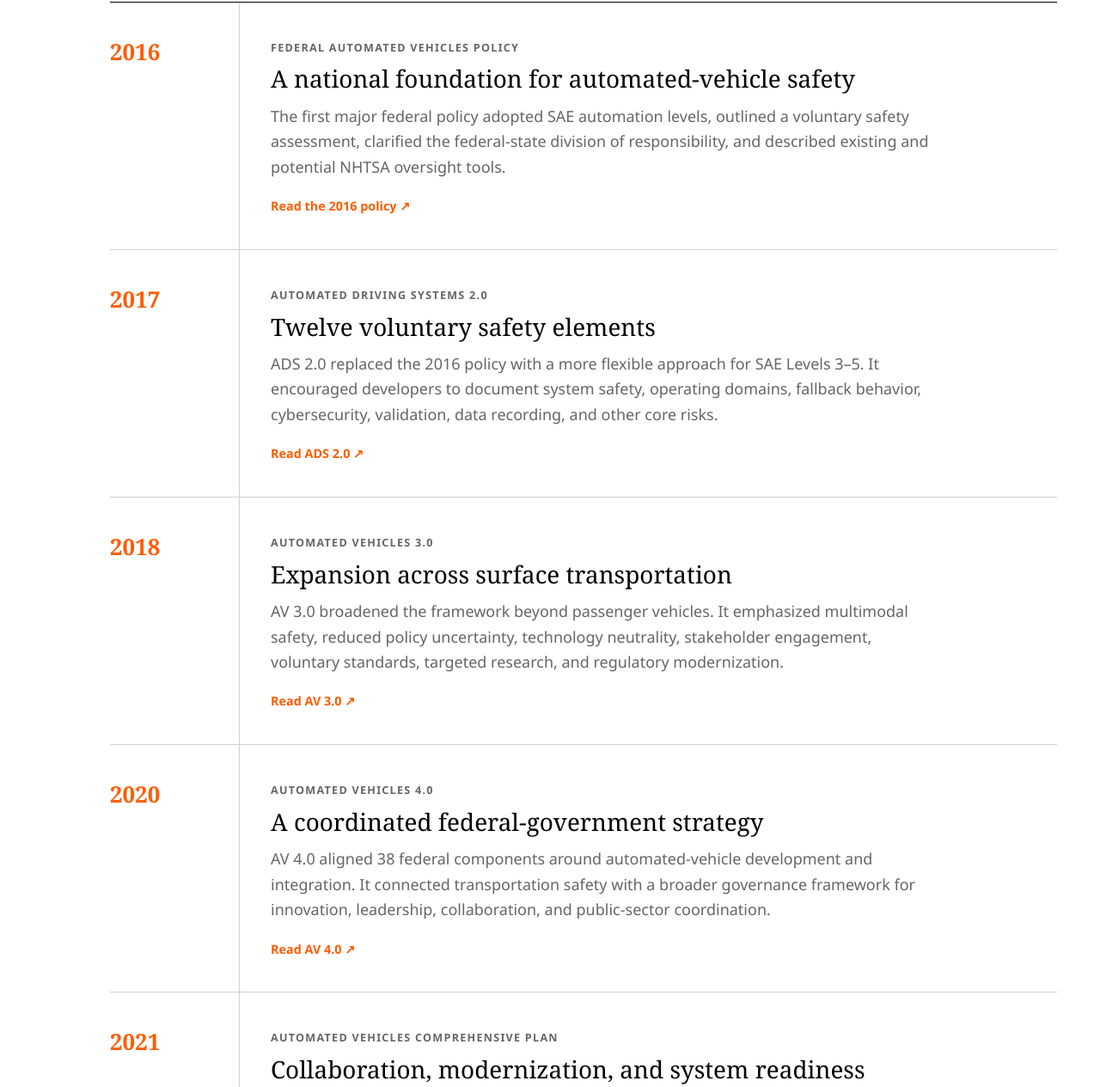
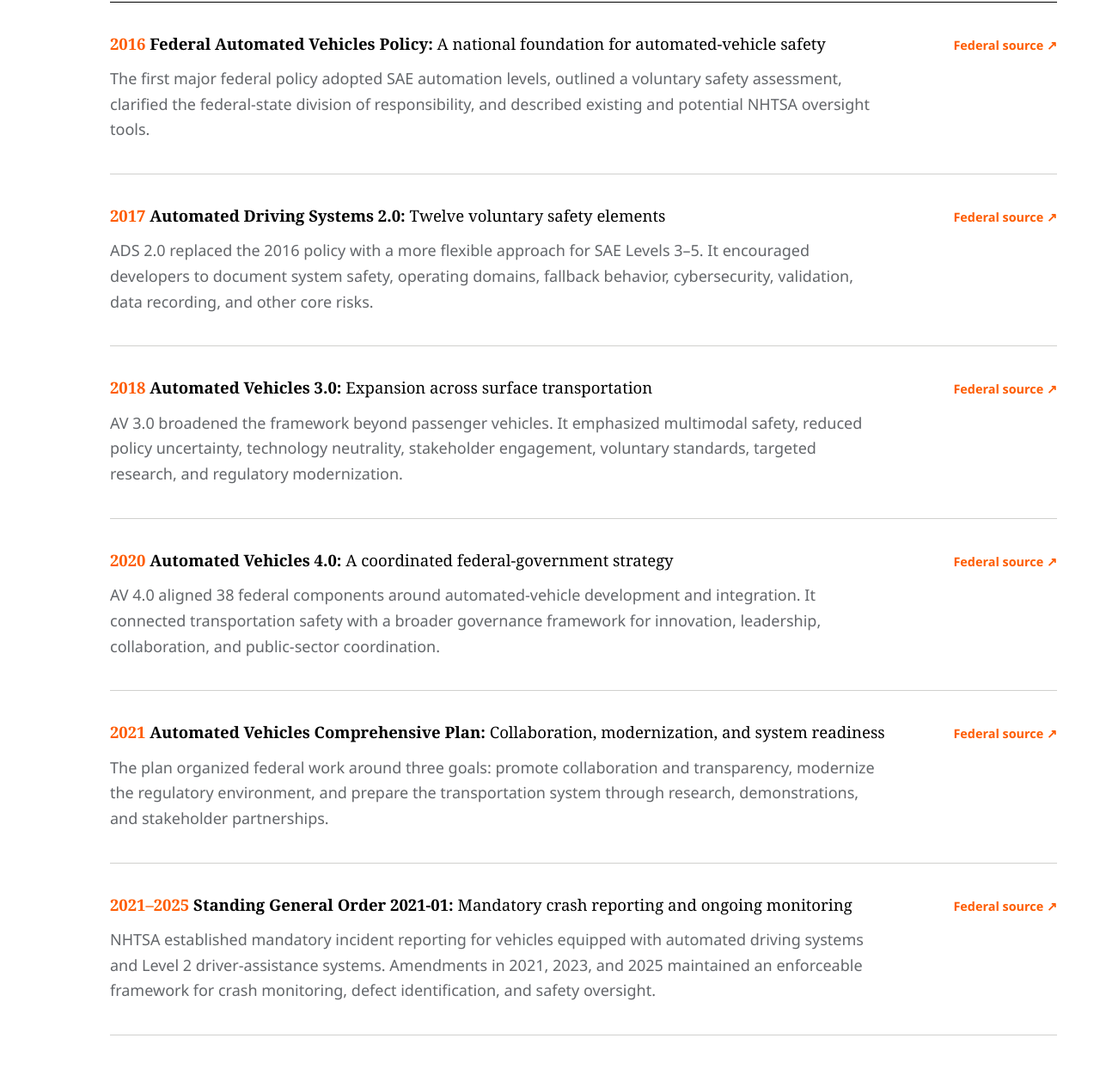
Before and after one commit to xinyangdu0210/RAV-regulation, a website: page index.html in a window 1280 px wide. Shown: the part 3243-4508 px from the top of the page at 86% size. Drawn offline with Linux system fonts and the light colour scheme.

Commit message:
Align federal timeline titles and links

```diff
--- a/index.html
+++ b/index.html
@@ -69,28 +69,22 @@
         <p class="section-lead">Since 2016, the U.S. Department of Transportation and the National Highway Traffic Safety Administration have progressively expanded the federal approach to automated vehicles. The framework balances innovation with public safety through national guidance, regulatory modernization, interagency coordination, and mandatory crash reporting.</p>
         <ol class="federal-timeline">
           <li>
-            <div class="timeline-year">2016</div>
-            <article class="timeline-entry"><span class="timeline-policy">Federal Automated Vehicles Policy</span><h3>A national foundation for automated-vehicle safety</h3><p>The first major federal policy adopted SAE automation levels, outlined a voluntary safety assessment, clarified the federal-state division of responsibility, and described existing and potential NHTSA oversight tools.</p><a href="https://www.transportation.gov/sites/dot.gov/files/docs/AV%20policy%20guidance%20PDF.pdf" target="_blank" rel="noreferrer">Read the 2016 policy <span aria-hidden="true">↗</span></a></article>
+            <article class="timeline-entry"><div class="timeline-title-row"><h3><span class="timeline-year">2016</span> <span class="timeline-policy">Federal Automated Vehicles Policy:</span> A national foundation for automated-vehicle safety</h3><a href="https://www.transportation.gov/sites/dot.gov/files/docs/AV%20policy%20guidance%20PDF.pdf" target="_blank" rel="noreferrer">Federal source <span aria-hidden="true">↗</span></a></div><p>The first major federal policy adopted SAE automation levels, outlined a voluntary safety assessment, clarified the federal-state division of responsibility, and described existing and potential NHTSA oversight tools.</p></article>
           </li>
           <li>
-            <div class="timeline-year">2017</div>
-            <article class="timeline-entry"><span class="timeline-policy">Automated Driving Systems 2.0</span><h3>Twelve voluntary safety elements</h3><p>ADS 2.0 replaced the 2016 policy with a more flexible approach for SAE Levels 3–5. It encouraged developers to document system safety, operating domains, fallback behavior, cybersecurity, validation, data recording, and other core risks.</p><a href="https://www.nhtsa.gov/sites/nhtsa.gov/files/documents/13069a-ads2.0_090617_v9a_tag.pdf" target="_blank" rel="noreferrer">Read ADS 2.0 <span aria-hidden="true">↗</span></a></article>
+            <article class="timeline-entry"><div class="timeline-title-row"><h3><span class="timeline-year">2017</span> <span class="timeline-policy">Automated Driving Systems 2.0:</span> Twelve voluntary safety elements</h3><a href="https://www.nhtsa.gov/sites/nhtsa.gov/files/documents/13069a-ads2.0_090617_v9a_tag.pdf" target="_blank" rel="noreferrer">Federal source <span aria-hidden="true">↗</span></a></div><p>ADS 2.0 replaced the 2016 policy with a more flexible approach for SAE Levels 3–5. It encouraged developers to document system safety, operating domains, fallback behavior, cybersecurity, validation, data recording, and other core risks.</p></article>
           </li>
           <li>
-            <div class="timeline-year">2018</div>
-            <article class="timeline-entry"><span class="timeline-policy">Automated Vehicles 3.0</span><h3>Expansion across surface transportation</h3><p>AV 3.0 broadened the framework beyond passenger vehicles. It emphasized multimodal safety, reduced policy uncertainty, technology neutrality, stakeholder engagement, voluntary standards, targeted research, and regulatory modernization.</p><a href="https://www.transportation.gov/sites/dot.gov/files/docs/policy-initiatives/automated-vehicles/320711/preparing-future-transportation-automated-vehicle-30.pdf" target="_blank" rel="noreferrer">Read AV 3.0 <span aria-hidden="true">↗</span></a></article>
+            <article class="timeline-entry"><div class="timeline-title-row"><h3><span class="timeline-year">2018</span> <span class="timeline-policy">Automated Vehicles 3.0:</span> Expansion across surface transportation</h3><a href="https://www.transportation.gov/sites/dot.gov/files/docs/policy-initiatives/automated-vehicles/320711/preparing-future-transportation-automated-vehicle-30.pdf" target="_blank" rel="noreferrer">Federal source <span aria-hidden="true">↗</span></a></div><p>AV 3.0 broadened the framework beyond passenger vehicles. It emphasized multimodal safety, reduced policy uncertainty, technology neutrality, stakeholder engagement, voluntary standards, targeted research, and regulatory modernization.</p></article>
           </li>
           <li>
-            <div class="timeline-year">2020</div>
-            <article class="timeline-entry"><span class="timeline-policy">Automated Vehicles 4.0</span><h3>A coordinated federal-government strategy</h3><p>AV 4.0 aligned 38 federal components around automated-vehicle development and integration. It connected transportation safety with a broader governance framework for innovation, leadership, collaboration, and public-sector coordination.</p><a href="https://www.transportation.gov/sites/dot.gov/files/2020-02/EnsuringAmericanLeadershipAVTech4.pdf" target="_blank" rel="noreferrer">Read AV 4.0 <span aria-hidden="true">↗</span></a></article>
+            <article class="timeline-entry"><div class="timeline-title-row"><h3><span class="timeline-year">2020</span> <span class="timeline-policy">Automated Vehicles 4.0:</span> A coordinated federal-government strategy</h3><a href="https://www.transportation.gov/sites/dot.gov/files/2020-02/EnsuringAmericanLeadershipAVTech4.pdf" target="_blank" rel="noreferrer">Federal source <span aria-hidden="true">↗</span></a></div><p>AV 4.0 aligned 38 federal components around automated-vehicle development and integration. It connected transportation safety with a broader governance framework for innovation, leadership, collaboration, and public-sector coordination.</p></article>
           </li>
           <li>
-            <div class="timeline-year">2021</div>
-            <article class="timeline-entry"><span class="timeline-policy">Automated Vehicles Comprehensive Plan</span><h3>Collaboration, modernization, and system readiness</h3><p>The plan organized federal work around three goals: promote collaboration and transparency, modernize the regulatory environment, and prepare the transportation system through research, demonstrations, and stakeholder partnerships.</p><a href="https://www.transportation.gov/sites/dot.gov/files/2021-01/USDOT_AVCP.pdf" target="_blank" rel="noreferrer">Read the comprehensive plan <span aria-hidden="true">↗</span></a></article>
+            <article class="timeline-entry"><div class="timeline-title-row"><h3><span class="timeline-year">2021</span> <span class="timeline-policy">Automated Vehicles Comprehensive Plan:</span> Collaboration, modernization, and system readiness</h3><a href="https://www.transportation.gov/sites/dot.gov/files/2021-01/USDOT_AVCP.pdf" target="_blank" rel="noreferrer">Federal source <span aria-hidden="true">↗</span></a></div><p>The plan organized federal work around three goals: promote collaboration and transparency, modernize the regulatory environment, and prepare the transportation system through research, demonstrations, and stakeholder partnerships.</p></article>
           </li>
           <li>
-            <div class="timeline-year">2021–2025</div>
-            <article class="timeline-entry"><span class="timeline-policy">Standing General Order 2021-01</span><h3>Mandatory crash reporting and ongoing monitoring</h3><p>NHTSA established mandatory incident reporting for vehicles equipped with automated driving systems and Level 2 driver-assistance systems. Amendments in 2021, 2023, and 2025 maintained an enforceable framework for crash monitoring, defect identification, and safety oversight.</p><a href="https://www.nhtsa.gov/sites/nhtsa.gov/files/2025-04/third-amended-SGO-2021-01_2025.pdf" target="_blank" rel="noreferrer">Read the 2025 amended order <span aria-hidden="true">↗</span></a></article>
+            <article class="timeline-entry"><div class="timeline-title-row"><h3><span class="timeline-year">2021–2025</span> <span class="timeline-policy">Standing General Order 2021-01:</span> Mandatory crash reporting and ongoing monitoring</h3><a href="https://www.nhtsa.gov/sites/nhtsa.gov/files/2025-04/third-amended-SGO-2021-01_2025.pdf" target="_blank" rel="noreferrer">Federal source <span aria-hidden="true">↗</span></a></div><p>NHTSA established mandatory incident reporting for vehicles equipped with automated driving systems and Level 2 driver-assistance systems. Amendments in 2021, 2023, and 2025 maintained an enforceable framework for crash monitoring, defect identification, and safety oversight.</p></article>
           </li>
         </ol>
       </section>
```
Also changed, not shown: styles.css.
